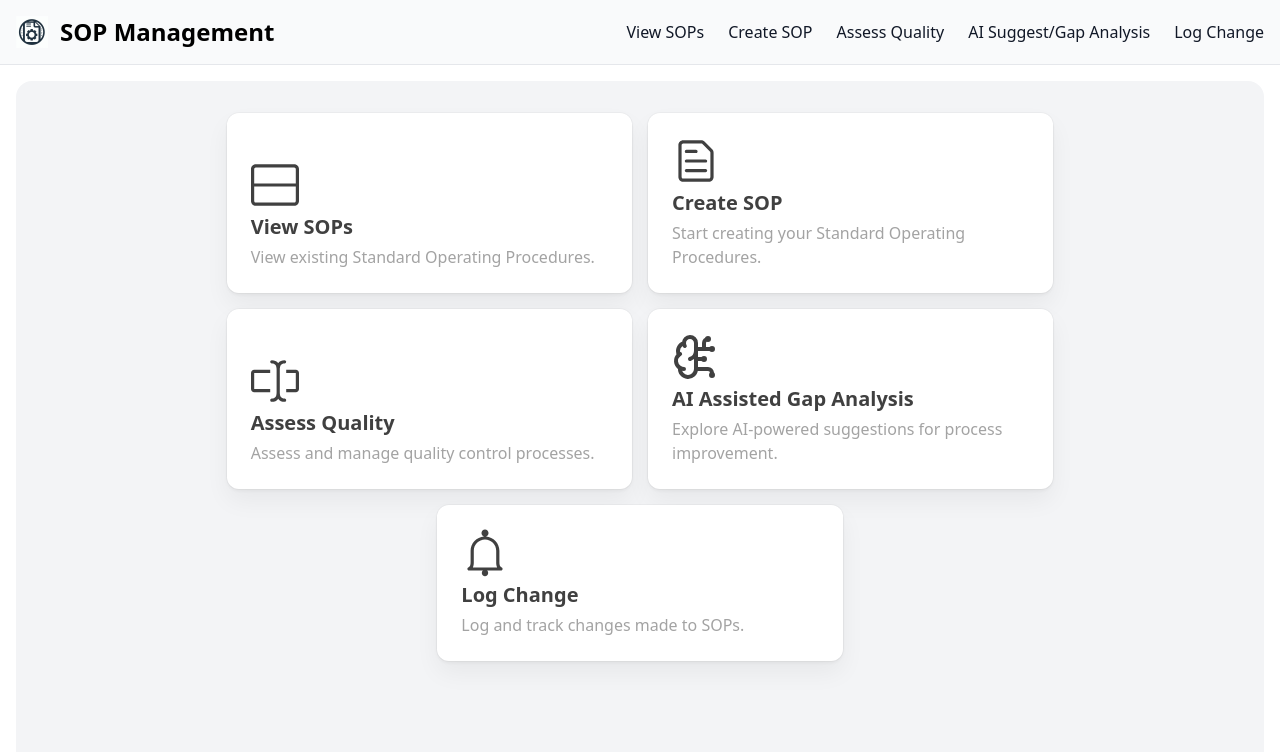
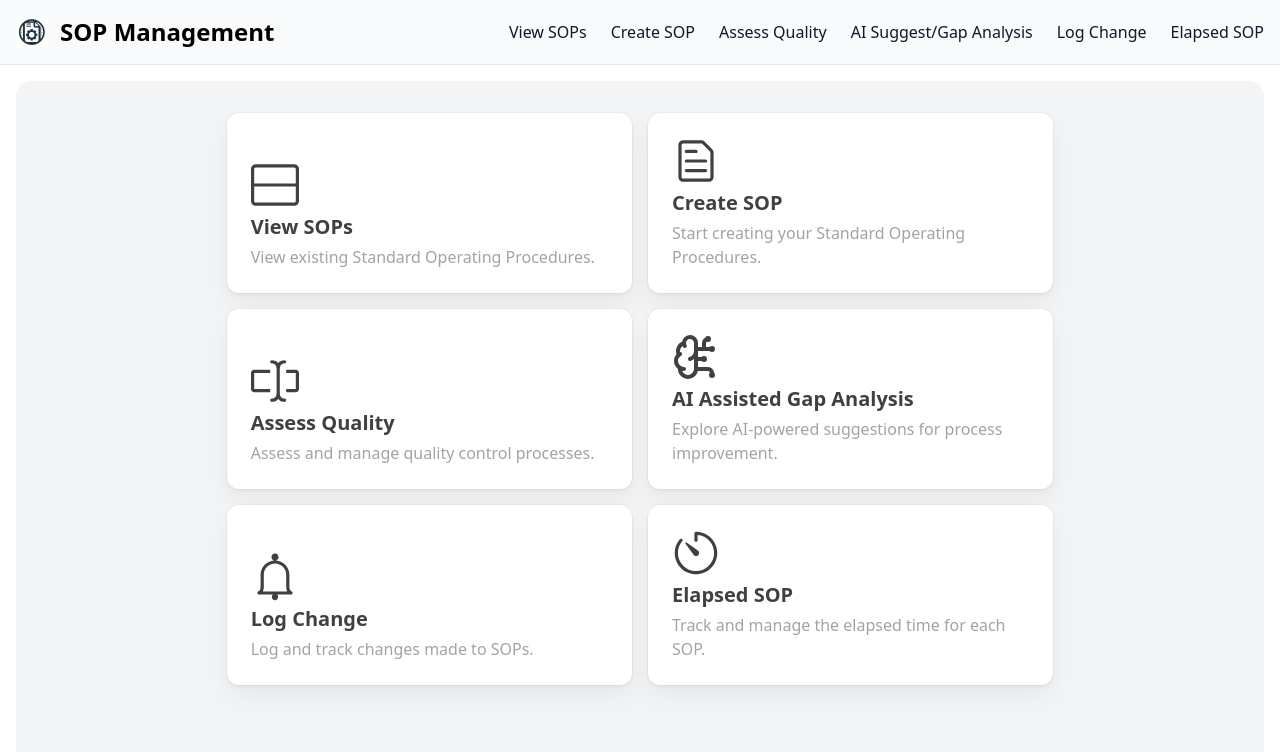
Before and after one commit to El-Invierno/SopManagement, a React (Vite) app in the folder frontend/: page / in a window 1280 px wide. Shown: the top 752 px of the page. Built offline with nearby package versions, Linux system fonts and the light colour scheme.

Commit message:
Time Functionality Part - 1 implemented.

```diff
--- a/frontend/src/App.jsx
+++ b/frontend/src/App.jsx
@@ -5,7 +5,8 @@ import SOPForm from './components/SOPForm';
 import AssessQuality from './components/AssessQuality';
 import AISuggestions from './components/AISuggestions';
 import LogChange from './components/LogChange';
-import ViewSOP from './components/ViewSOP'; // Import ViewSOP component
+import ViewSOP from './components/ViewSOP';
+import ElapsedSOP from './components/ElapsedSOP'; // Import ElapsedSOP component
 
 const App = () => {
   const [menuOpen, setMenuOpen] = useState(false);
@@ -17,14 +18,12 @@ const App = () => {
   return (
     <Router>
       <div className="bg-gray-50 dark:bg-gray-800">
-        {/* Navbar */}
         <nav className="border-b border-gray-200 dark:border-gray-700">
           <div className="max-w-screen-xl mx-auto px-4 flex items-center justify-between py-4">
             <Link to="/" className="flex items-center space-x-3 rtl:space-x-reverse">
               <img src="../public/logo.jpg" alt="Logo" className="h-8" />
               <span className="text-2xl font-semibold whitespace-nowrap dark:text-white">SOP Management</span>
             </Link>
-            {/* Hamburger Menu Button (only visible on smaller screens) */}
             <button
               type="button"
               onClick={toggleMenu}
@@ -37,24 +36,20 @@ const App = () => {
                 <path className="stroke-current" strokeLinecap="round" strokeLinejoin="round" strokeWidth="2" d="M4 6h16M4 12h16M4 18h16" />
               </svg>
             </button>
-            {/* Tabs (visible on larger screens) */}
             <div className="hidden md:flex space-x-6">
-              <Link to="/view-sops" className="text-gray-900 dark:text-gray-400 hover:text-gray-700">View SOPs</Link> {/* New Link */}
+              <Link to="/view-sops" className="text-gray-900 dark:text-gray-400 hover:text-gray-700">View SOPs</Link>
               <Link to="/create-sop" className="text-gray-900 dark:text-gray-400 hover:text-gray-700">Create SOP</Link>
               <Link to="/assess-quality" className="text-gray-900 dark:text-gray-400 hover:text-gray-700">Assess Quality</Link>
               <Link to="/ai-suggestions" className="text-gray-900 dark:text-gray-400 hover:text-gray-700">AI Suggest/Gap Analysis</Link>
-              {/* <Link to="/control-management" className="text-gray-900 dark:text-gray-400 hover:text-gray-700">Control Management</Link> */}
-              {/* <Link to="/gap-analysis" className="text-gray-900 dark:text-gray-400 hover:text-gray-700">Gap Analysis</Link> */}
               <Link to="/log-change" className="text-gray-900 dark:text-gray-400 hover:text-gray-700">Log Change</Link>
-              {/* <Link to="/validate-compliance" className="text-gray-900 dark:text-gray-400 hover:text-gray-700">Validate Compliance</Link> */}
+              <Link to="/elapsed-sop" className="text-gray-900 dark:text-gray-400 hover:text-gray-700">Elapsed SOP</Link> {/* New Link */}
             </div>
           </div>
         </nav>
-        {/* Hamburger Menu (Tabs) */}
         <div className={`bg-gray-50 dark:bg-gray-800 border-t border-gray-200 dark:border-gray-700 ${menuOpen ? 'block' : 'hidden'} md:hidden`} id="navbar-hamburger">
           <ul className="flex flex-col">
             <li>
-              <Link to="/view-sops" className="block py-3 px-4 text-gray-900 hover:bg-gray-100 dark:text-gray-400 dark:hover:bg-gray-700" onClick={toggleMenu}>View SOPs</Link> {/* New Link */}
+              <Link to="/view-sops" className="block py-3 px-4 text-gray-900 hover:bg-gray-100 dark:text-gray-400 dark:hover:bg-gray-700" onClick={toggleMenu}>View SOPs</Link>
             </li>
             <li>
               <Link to="/" className="block py-3 px-4 text-gray-900 hover:bg-gray-100 dark:text-gray-400 dark:hover:bg-gray-700" onClick={toggleMenu} aria-current="page">Home</Link>
@@ -68,22 +63,15 @@ const App = () => {
             <li>
               <Link to="/ai-suggestions" className="block py-3 px-4 text-gray-900 hover:bg-gray-100 dark:text-gray-400 dark:hover:bg-gray-700" onClick={toggleMenu}>AI Suggest/Gap Analysis</Link>
             </li>
-            {/* <li>
-              <Link to="/control-management" className="block py-3 px-4 text-gray-900 hover:bg-gray-100 dark:text-gray-400 dark:hover:bg-gray-700" onClick={toggleMenu}>Control Management</Link>
-            </li> */}
-            {/* <li>
-              <Link to="/gap-analysis" className="block py-3 px-4 text-gray-900 hover:bg-gray-100 dark:text-gray-400 dark:hover:bg-gray-700" onClick={toggleMenu}>Gap Analysis</Link>
-            </li> */}
             <li>
               <Link to="/log-change" className="block py-3 px-4 text-gray-900 hover:bg-gray-100 dark:text-gray-400 dark:hover:bg-gray-700" onClick={toggleMenu}>Log Change</Link>
             </li>
             <li>
-              {/* <Link to="/validate-compliance" className="block py-3 px-4 text-gray-900 hover:bg-gray-100 dark:text-gray-400 dark:hover:bg-gray-700" onClick={toggleMenu}>Validate Compliance</Link> */}
+              <Link to="/elapsed-sop" className="block py-3 px-4 text-gray-900 hover:bg-gray-100 dark:text-gray-400 dark:hover:bg-gray-700" onClick={toggleMenu}>Elapsed SOP</Link> {/* New Link */}
             </li>
           </ul>
         </div>
       </div>
-      {/* Main Content */}
       <main className="max-w-screen-xl mx-auto p-4">
         <Routes>
           <Route path="/" element={<Home />} />
@@ -91,7 +79,8 @@ const App = () => {
           <Route path="/assess-quality" element={<AssessQuality />} />
           <Route path="/ai-suggestions" element={<AISuggestions />} />
           <Route path="/log-change" element={<LogChange />} />
-          <Route path="/view-sops" element={<ViewSOP />} /> {/* New Route */}
+          <Route path="/view-sops" element={<ViewSOP />} />
+          <Route path="/elapsed-sop" element={<ElapsedSOP />} /> {/* New Route */}
         </Routes>
       </main>
     </Router>
--- /dev/null
+++ b/frontend/src/components/ElapsedSOP.jsx
@@ -0,0 +1,40 @@
+// src/components/ElapsedSOP.jsx
+import React, { useState, useEffect } from 'react';
+import axios from 'axios';
+
+const API_BASE_URL = "http://localhost:5000/api";
+
+const ElapsedSOP = () => {
+  const [sops, setSOPs] = useState([]);
+
+  useEffect(() => {
+    fetchSOPs();
+  }, []);
+
+  const fetchSOPs = async () => {
+    try {
+      const response = await axios.get(`${API_BASE_URL}/sops/view-sops`);
+      setSOPs(response.data);
+    } catch (error) {
+      console.error("Error fetching SOPs:", error);
+    }
+  };
+
+  return (
+    <div className="max-w-screen-xl mx-auto p-4">
+      <h1 className="text-2xl font-semibold mb-4">Elapsed SOPs</h1>
+      <div className="grid grid-cols-1 md:grid-cols-2 lg:grid-cols-3 gap-4">
+        {sops.map((sop) => (
+          <div key={sop._id} className="p-6 bg-white dark:bg-gray-900 dark:border-gray-700 border border-gray-200 rounded-lg shadow">
+            <h5 className="text-2xl font-semibold tracking-tight text-gray-900 dark:text-white">
+              {sop.title}
+            </h5>
+            <p className="text-gray-500 dark:text-gray-400">ID: {sop._id}</p>
+          </div>
+        ))}
+      </div>
+    </div>
+  );
+};
+
+export default ElapsedSOP;
--- a/frontend/src/pages/Home.jsx
+++ b/frontend/src/pages/Home.jsx
@@ -3,6 +3,8 @@ import { BentoCard } from '@/components/magicui/bento-grid';
 import { FileTextIcon, InputIcon, GlobeIcon, CalendarIcon, BellIcon, MagnifyingGlassIcon, CheckCircledIcon, ViewGridIcon, ViewHorizontalIcon,  } from '@radix-ui/react-icons';
 import WordFadeIn from "@/components/magicui/word-fade-in";
 import { BrainCircuit } from 'lucide-react';
+import { TimerIcon } from '@radix-ui/react-icons';
+
 
 const Home = () => {
   const features = [
@@ -62,6 +64,14 @@ const Home = () => {
     //   href: "/validate-compliance",
     //   cta: "Validate Compliance",
     // },
+    {
+      Icon: TimerIcon, // Replace with the appropriate icon import
+      name: "Elapsed SOP",
+      description: "Track and manage the elapsed time for each SOP.",
+      href: "/elapsed-sop",
+      cta: "Track Timers",
+    },
+
   ];
 
   return (
```
